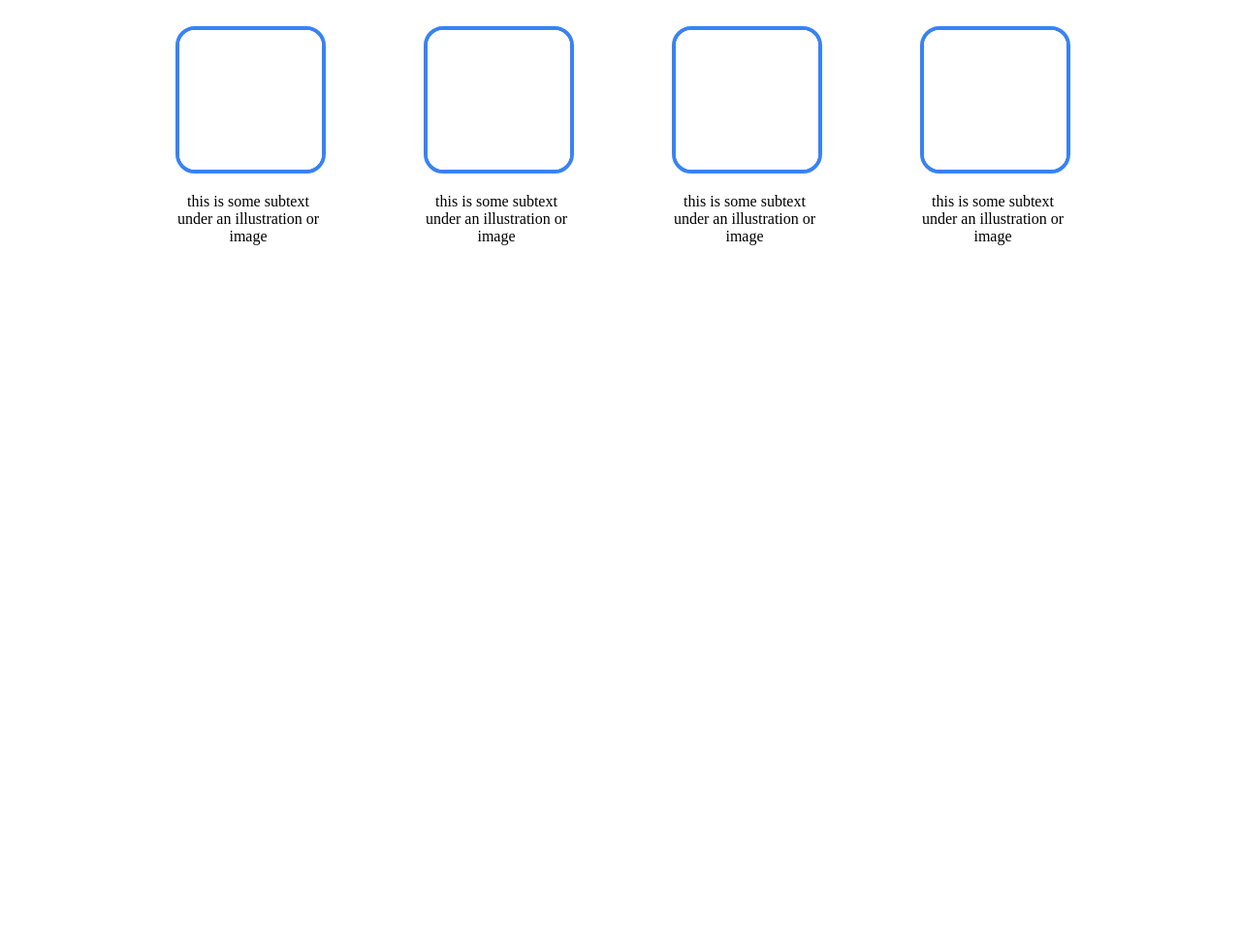
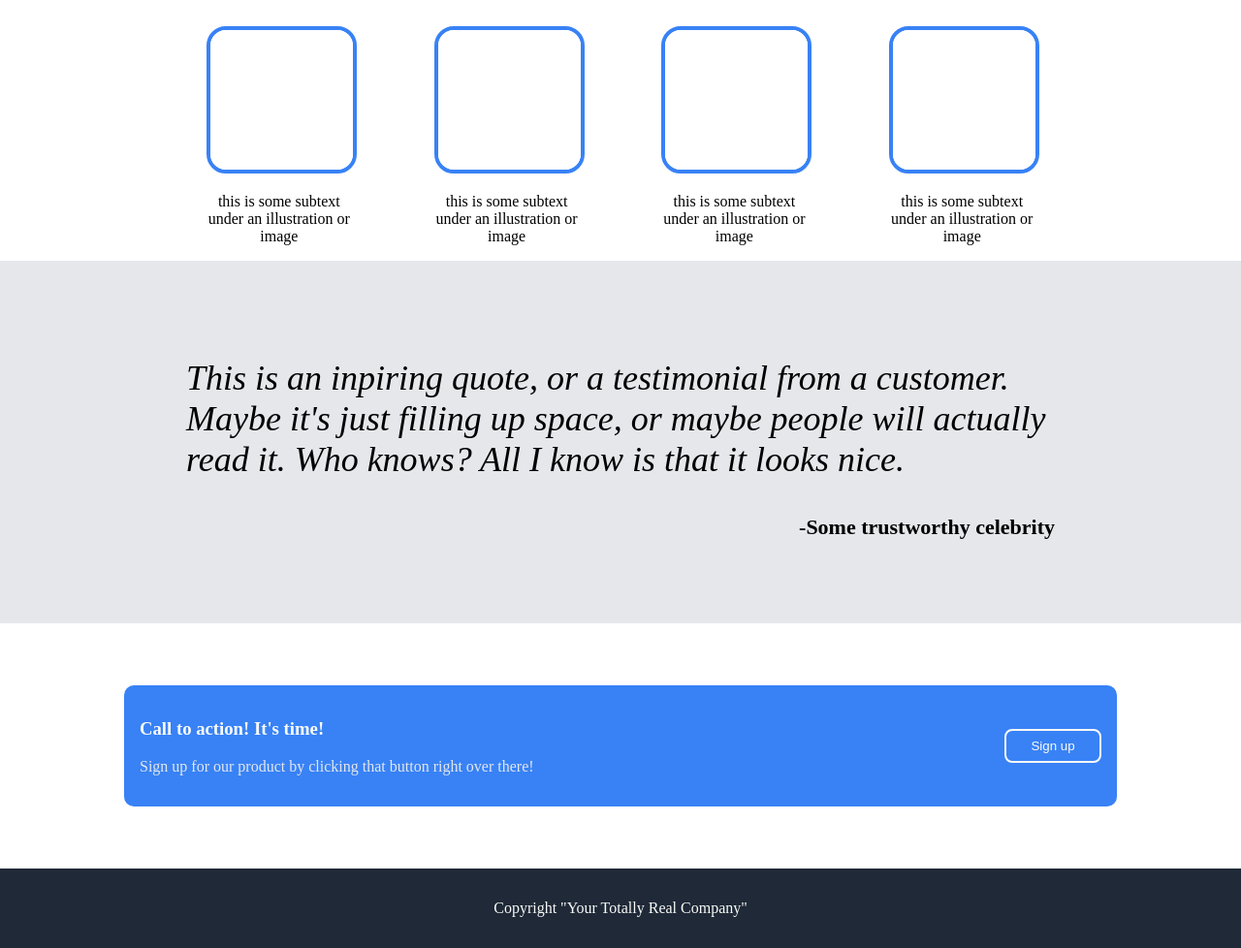
Before and after one commit to MSmallhouse/sample-landing-page, a plain HTML site: page index.html in a window 1280 px wide. Shown: the part 512-1490 px from the top of the page at 97% size. Before the commit the page ends 800 px from the top, so only its background shows below. Drawn offline with Linux system fonts and the light colour scheme.

Commit message:
Add sections 3/4 and footer
- Added a quote in section 3
- Added a sign up button in section 4
- Added a footer at bottom of page with copyright info

```diff
--- a/index.html
+++ b/index.html
@@ -20,7 +20,9 @@
   <div class="title">
     <div class="container">
       <h1>This website is awesome</h1>
-      <p>This website has some subtext that goes here under the main title. It's a smaller font and the color is lower contrast</p>
+      <p>This website has some subtext that goes here under the main title. It's a smaller font
+         and the color is lower contrast
+      </p>
       <button class="sign-up">Sign up</button>
     </div>
     <img src="./images/placeholder.png", alt="this is a placeholder for an image">
@@ -49,12 +51,24 @@
   </div>
 
   <div class="quote">
+    <p>This is an inpiring quote, or a testimonial from a customer. Maybe it's just filling up space,
+      or maybe people will actually read it. Who knows? All I know is that it looks nice.
+    </p>
+    <h3>-Some trustworthy celebrity</h3>
   </div>
 
   <div class="call-to-action">
+    <div class="container">
+      <div class="info">
+        <h3> Call to action! It's time!</h3>
+        <p>Sign up for our product by clicking that button right over there!</p>
+      </div>
+      <button class="sign-up">Sign up</button>
+    </div>
   </div>
 
   <div class="footer">
+    <p>Copyright "Your Totally Real Company"</p>
   </div>
 
 </body>
--- a/style.css
+++ b/style.css
@@ -5,7 +5,6 @@ body {
 .header,
 .title,
 .info,
-.quote,
 .call-to-action,
 .footer {
   padding-left: 128px;
@@ -26,7 +25,7 @@ body {
 
 .header,
 .title,
-.title button {
+button {
   color: #f9faf8;
   background: #1f2937;
 }
@@ -45,7 +44,8 @@ a {
   font-size: 18px;
 }
 
-.title{
+.title,
+.footer{
   display: flex;
   justify-content: space-between;
   background: #1f2937;
@@ -60,11 +60,12 @@ a {
 }
 
 a,
-.title p {
+.title p,
+.call-to-action p {
   color: #e5e7eb;
 }
 
-.title button {
+button {
   background: #3882f6;
   width: 100px;
   padding: 8px 16px;
@@ -74,14 +75,20 @@ a,
 
 .info .container {
   display: flex;
-  justify-content: space-around;
+  justify-content: space-evenly;
 }
 
 h2 {
-  color: #1f2937;
   font-size: 36px;
   font-weight: bolder;
   text-align: center;
+}
+
+h2,
+.quote p
+.quote h3 {
+  color: #1f2937;
+
 }
 
 .tile {
@@ -93,3 +100,52 @@ h2 {
   border: 4px solid #3882f6;
   border-radius: 20px;
 }
+
+.quote {
+  background: #e5e7eb;
+  padding: 64px 192px;
+}
+
+.quote p {
+  font-size: 36px;
+  font-style: italic;
+}
+
+.quote h3 {
+  font-size: 22px;
+  text-align: right;
+}
+
+.call-to-action {
+  padding: 64px 128px;
+}
+
+.call-to-action h3,
+.footer {
+  color: #f9faf8;
+}
+
+.call-to-action .container {
+  background: #3882f6;
+  border-radius: 10px;
+  padding: 16px;
+  display: flex;
+  justify-content: space-between;
+  align-items: center;
+}
+
+.call-to-action div {
+  background: #3882f6;
+  padding: 0;
+}
+
+.call-to-action button {
+  border: 2px solid #f9faf8;
+}
+
+.footer {
+  display: flex;
+  justify-content: center;
+  align-items: center;
+  padding: 16px;
+}
```
